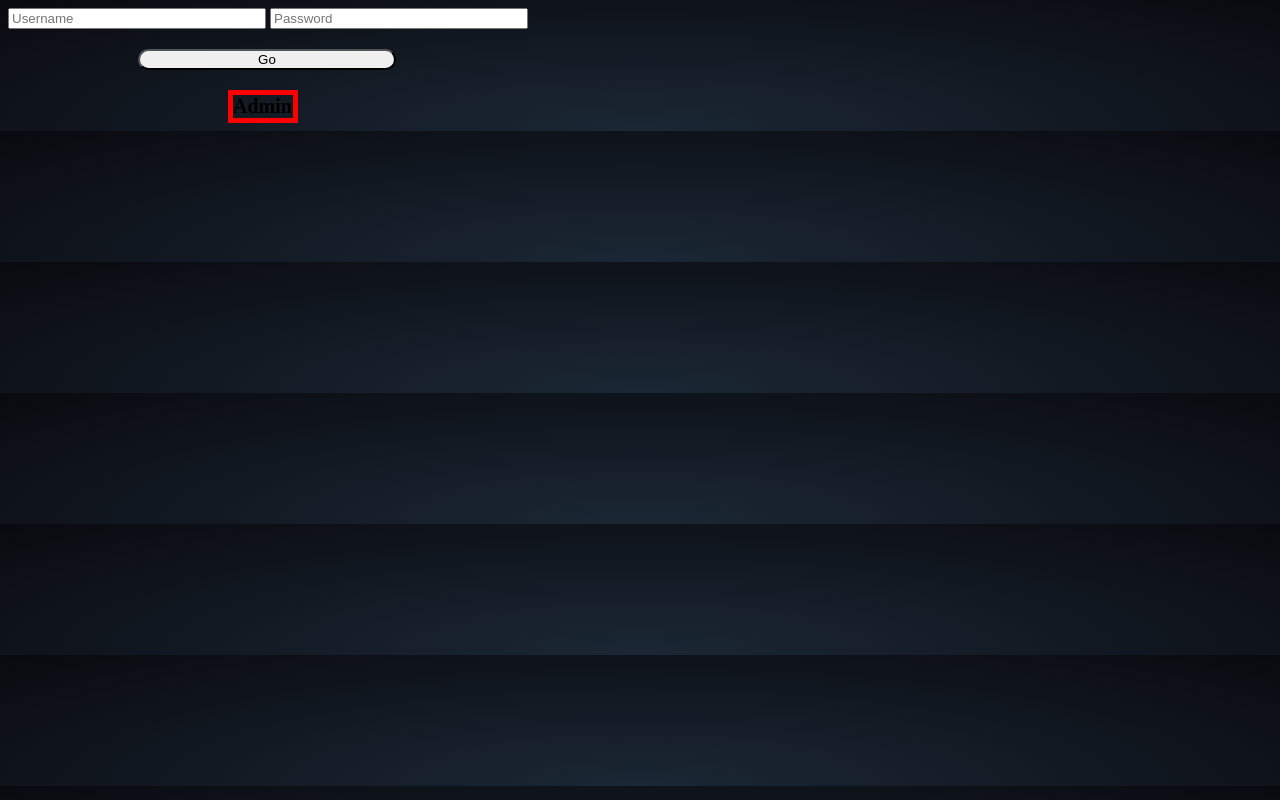
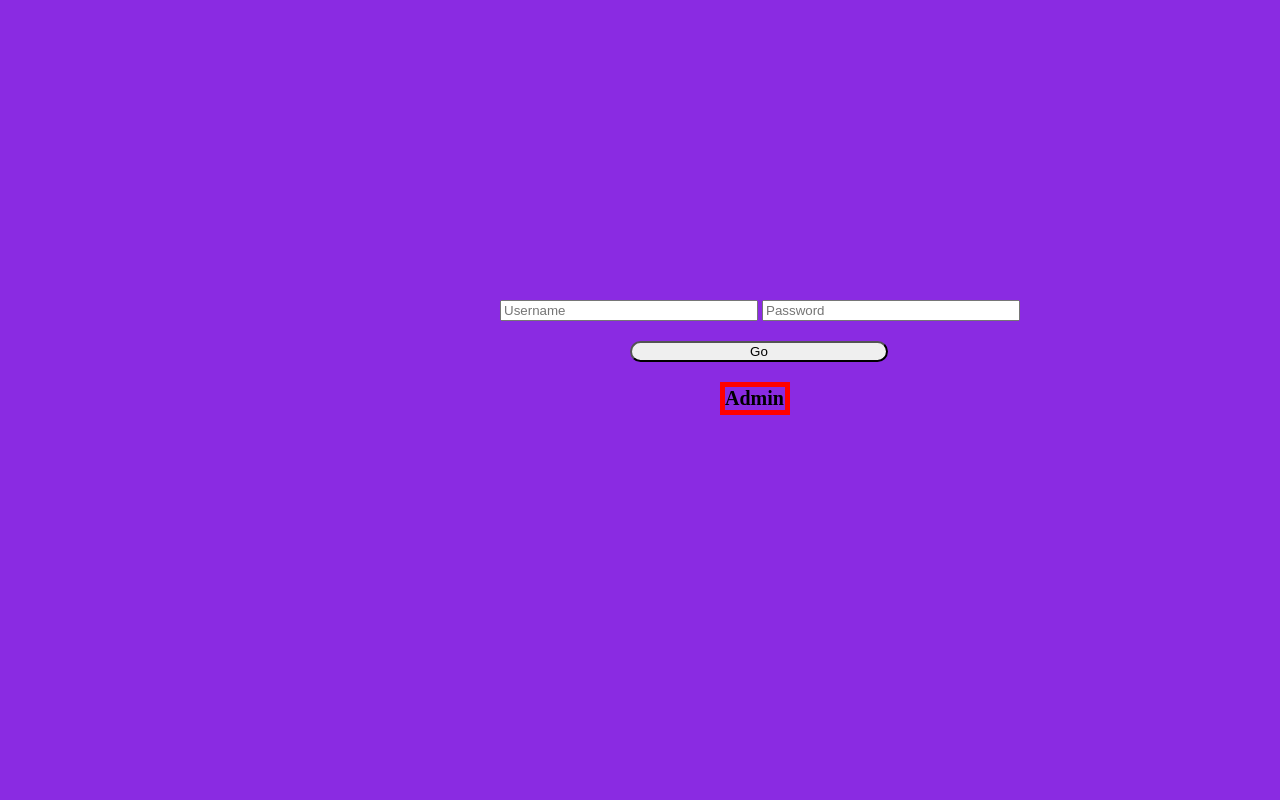
Before and after one commit to abdurashiidov/movies-partfolio, a plain HTML site: page firstindex.html in a window 1280 px wide. Drawn offline with Linux system fonts and the light colour scheme.

Commit message:
add changes

```diff
--- a/firstindex.html
+++ b/firstindex.html
@@ -9,14 +9,15 @@
 </head>
 <body>
 
-
     <style>
-        body{
+                body{
             background-color: blueviolet;
             display: flex;
             flex-direction: column;
             /* width: 500px; */
             /* justify-content: space-between; */
+            margin-left: 500px;
+            margin-top: 300px;
         }
         .link{
             text-decoration: none;
--- a/main.scss
+++ b/main.scss
@@ -1,11 +1,12 @@
-body {
+// body {
     // height: 100vh;
-    background: radial-gradient(ellipse at bottom, #1b2735 0%, #090a0f 100%);
+    // background: radial-gradient(ellipse at bottom, #1b2735 0%, #090a0f 100%);
+    // background-repeat: no-repeat;
     // background-repeat: no-repeat;
     // height: 100%;
     // overflow: hidden;
     // filter: drop-shadow(0 0 10px white);
-  }
+  // }
 
   .father{
     display: flex;
```
Also changed, not shown: main.css, 1 other file.
